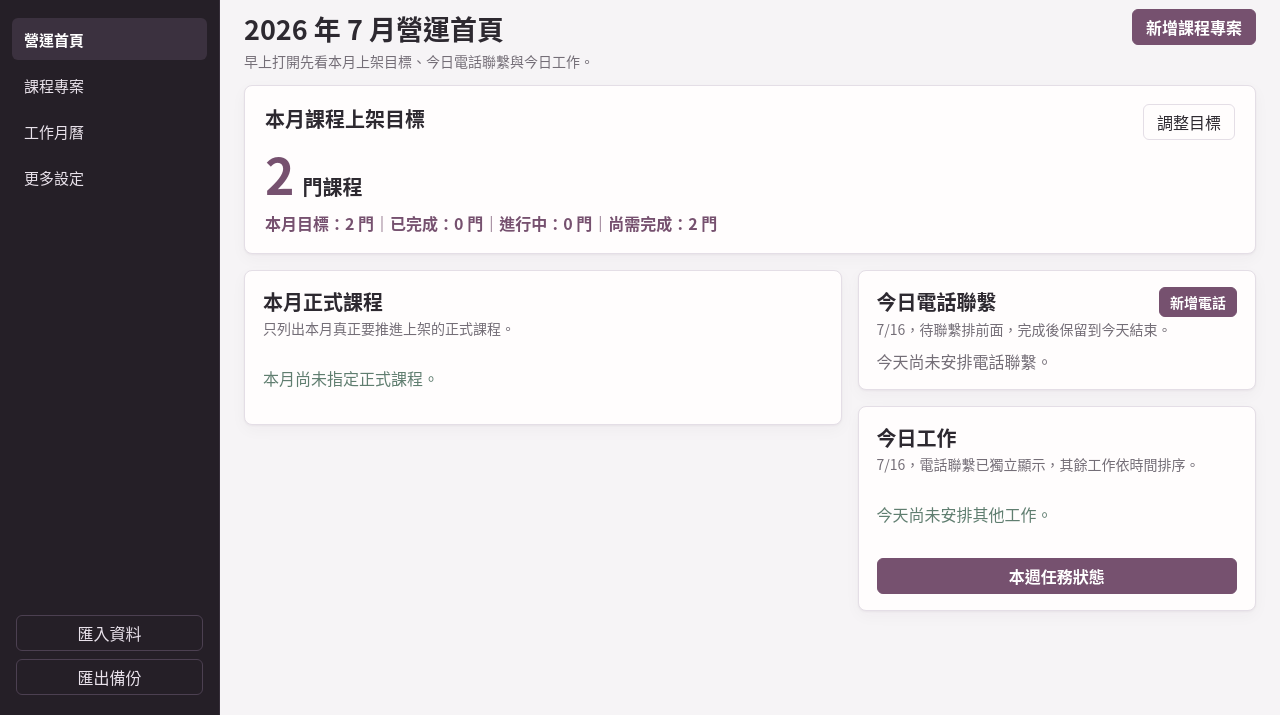
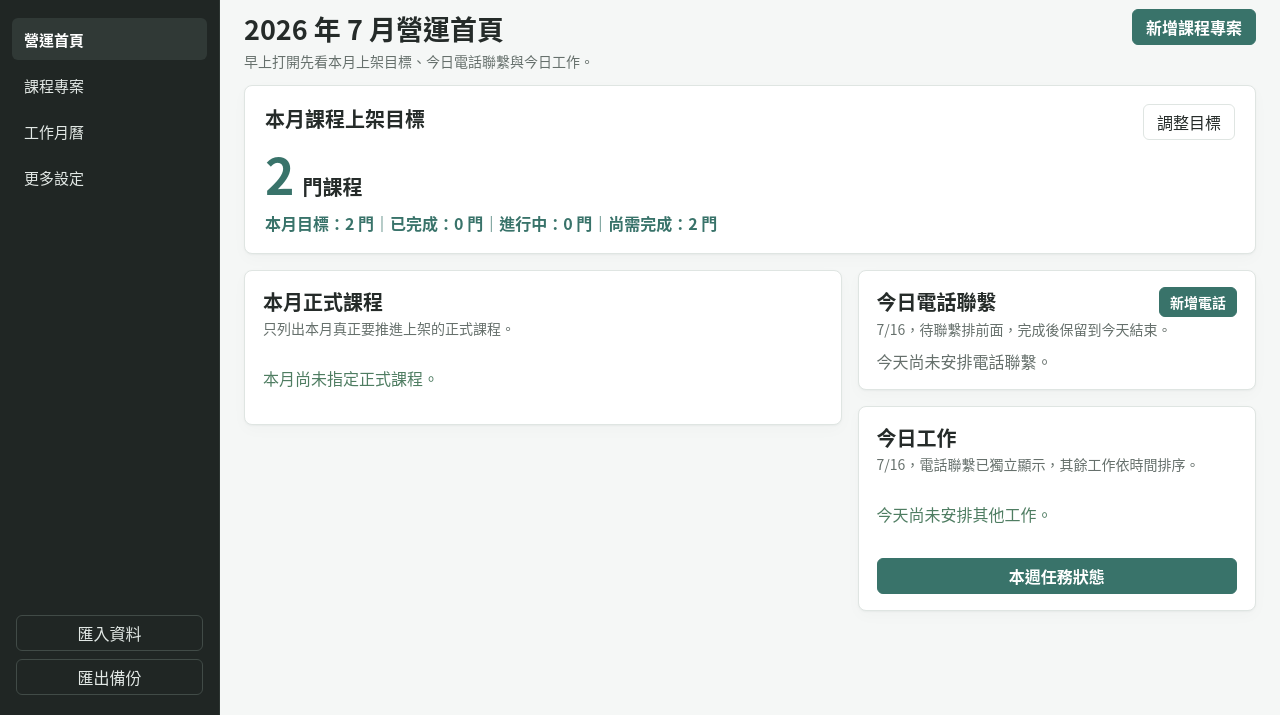
Before and after one commit to kittykiki51-cmyk/teacher101, a plain HTML site: page index.html in a window 1280 px wide. Shown: the part 85-800 px from the top of the page. Drawn offline with Linux system fonts and the light colour scheme; no server answers.

Commit message:
Apply fresh clean color palette

```diff
--- a/index.html
+++ b/index.html
@@ -3,7 +3,7 @@
 <head>
   <meta charset="utf-8">
   <meta name="viewport" content="width=device-width, initial-scale=1">
-  <meta name="theme-color" content="#251f27">
+  <meta name="theme-color" content="#202624">
   <title>老師專案管理</title>
   <link rel="manifest" href="manifest.json">
   <link rel="stylesheet" href="styles.css">
--- a/login.css
+++ b/login.css
@@ -1,12 +1,12 @@
 :root {
-  --bg: #f6f4f6;
-  --surface: #fffdfd;
-  --border: #e4dee6;
-  --text: #2d2930;
-  --muted: #746e77;
-  --primary: #76516f;
-  --primary-hover: #5f405a;
-  --red: #b55b6c;
+  --bg: #f5f7f6;
+  --surface: #ffffff;
+  --border: #dfe5e2;
+  --text: #252b29;
+  --muted: #66706c;
+  --primary: #39736a;
+  --primary-hover: #2e5e57;
+  --red: #b85b61;
 }
 
 * { box-sizing: border-box; }
@@ -36,7 +36,7 @@ input { font: inherit; }
   border-radius: 8px;
   background: var(--surface);
   padding: 32px 34px;
-  box-shadow: 0 12px 30px rgba(52, 37, 56, 0.08);
+  box-shadow: 0 12px 30px rgba(27, 43, 38, 0.07);
 }
 
 .login-heading { margin-bottom: 24px; }
@@ -93,7 +93,7 @@ label {
   cursor: pointer;
 }
 
-.password-field button:hover { background: #faf8fa; }
+.password-field button:hover { background: #f8faf9; }
 
 .error-message {
   min-height: 22px;
--- a/styles.css
+++ b/styles.css
@@ -1,25 +1,25 @@
 :root {
-  --bg: #f6f4f6;
-  --surface: #fffdfd;
-  --surface-alt: #faf8fa;
-  --border: #e4dee6;
-  --text: #2d2930;
-  --muted: #746e77;
-  --primary: #76516f;
-  --primary-hover: #5f405a;
-  --primary-soft: #f1eaf1;
-  --green: #607e70;
-  --green-soft: #eaf1ec;
-  --amber: #a78149;
-  --amber-soft: #f6f0e5;
-  --red: #b55b6c;
-  --red-soft: #f8e9ed;
-  --gray-soft: #efedef;
-  --sidebar-bg: #251f27;
-  --sidebar-surface: #3b313f;
-  --sidebar-text: #e9e2eb;
-  --sidebar-muted: #ada3b0;
-  --shadow: 0 1px 2px rgba(52, 37, 56, 0.05), 0 5px 16px rgba(52, 37, 56, 0.035);
+  --bg: #f5f7f6;
+  --surface: #ffffff;
+  --surface-alt: #f8faf9;
+  --border: #dfe5e2;
+  --text: #252b29;
+  --muted: #66706c;
+  --primary: #39736a;
+  --primary-hover: #2e5e57;
+  --primary-soft: #e7f1ee;
+  --green: #4f7d62;
+  --green-soft: #e8f1eb;
+  --amber: #a87a32;
+  --amber-soft: #f7f0e2;
+  --red: #b85b61;
+  --red-soft: #f8e9eb;
+  --gray-soft: #edf1ef;
+  --sidebar-bg: #202624;
+  --sidebar-surface: #303936;
+  --sidebar-text: #e2e8e5;
+  --sidebar-muted: #9da8a3;
+  --shadow: 0 1px 2px rgba(27, 43, 38, 0.045), 0 5px 16px rgba(27, 43, 38, 0.025);
 }
 
 * {
@@ -62,7 +62,7 @@ button {
   gap: 14px;
   padding: 0;
   background: var(--sidebar-bg);
-  border-right: 1px solid #362e39;
+  border-right: 1px solid #2d3532;
 }
 
 .brand {
@@ -134,7 +134,7 @@ button {
 }
 
 .nav-button:hover {
-  background: #342c37;
+  background: #2b3330;
   color: #ffffff;
 }
 
@@ -146,13 +146,13 @@ button {
 }
 
 .sidebar-foot .ghost-button {
-  border-color: #4c4051;
+  border-color: #414b47;
   background: transparent;
   color: var(--sidebar-text);
 }
 
 .sidebar-foot .ghost-button:hover {
-  border-color: #65546a;
+  border-color: #56635e;
   background: var(--sidebar-surface);
   color: #ffffff;
 }
@@ -217,7 +217,7 @@ button {
 .ghost-button:hover,
 .small-button:hover,
 .icon-button:hover {
-  border-color: #d3cbd6;
+  border-color: #ccd6d2;
   background: var(--surface-alt);
 }
 
@@ -577,7 +577,7 @@ button {
 }
 
 .completed-project-toggle.active {
-  border-color: #d8cad8;
+  border-color: #c7d9d3;
   background: var(--primary-soft);
   color: var(--primary);
 }
@@ -1148,7 +1148,7 @@ button:disabled {
   color: var(--muted);
   border-right: 1px solid var(--border);
   border-bottom: 1px solid var(--border);
-  background: #fcfafc;
+  background: #fbfcfb;
   font-size: 12px;
   font-weight: 700;
 }
@@ -1180,8 +1180,8 @@ button.day-cell:hover {
 }
 
 .day-cell.outside-month {
-  background: #faf8fa;
-  color: #aaa1ac;
+  background: #f8faf9;
+  color: #a1aaa6;
 }
 
 .day-number {
@@ -1210,7 +1210,7 @@ button.day-cell:hover {
   margin-top: 2px;
   border-radius: 3px;
   background: var(--primary-soft);
-  color: #694565;
+  color: #2f665e;
   padding: 3px 5px;
   font-size: 10px;
   line-height: 1.25;
@@ -1291,7 +1291,7 @@ button.day-cell:hover {
   display: grid;
   place-items: center;
   padding: 18px;
-  background: rgba(40, 30, 43, 0.3);
+  background: rgba(25, 36, 32, 0.3);
 }
 
 .modal-layer[hidden] {
@@ -1706,7 +1706,7 @@ button.day-cell:hover {
     grid-template-columns: repeat(4, minmax(0, 1fr));
     min-height: 54px;
     border-top: 1px solid var(--border);
-    background: rgba(255, 253, 255, 0.96);
+    background: rgba(255, 255, 255, 0.96);
     backdrop-filter: blur(12px);
   }
 
```
Also changed, not shown: login.html (+1 -1 lines), manifest.json.
